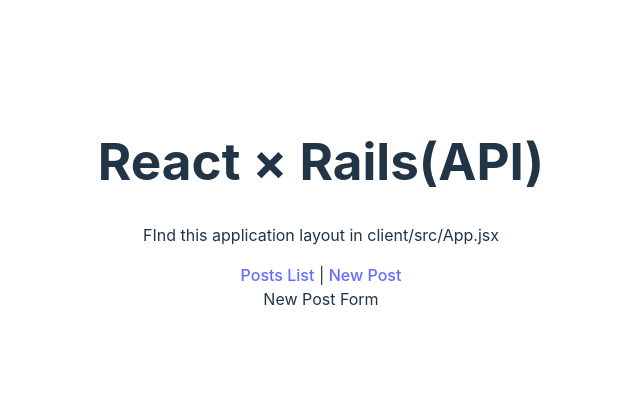
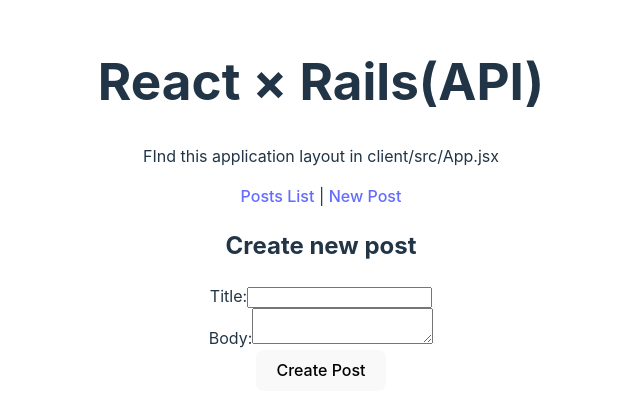
Before and after one commit to okuyama-code/spa-youtube-react, a React (Vite) app: page /new in a window 1280 px wide. Shown: the part 195-610 px from the top of the page, without its empty margins (319-959 px from the left). Built offline with nearby package versions, Linux system fonts and the light colour scheme.

Commit message:
link title

```diff
--- a/src/components/AppRoutes.jsx
+++ b/src/components/AppRoutes.jsx
@@ -2,13 +2,14 @@
 import { PostsLists } from '../features/posts/PostsLists'
 import { Route, Routes } from 'react-router-dom'
 import { PostDetails } from '../features/posts/PostDetails'
+import { NewPostForm } from '../features/posts/NewPostForm'
 
 export const AppRoutes = () => {
   return (
     <Routes>
       <Route path='/' element={<PostsLists />} />
       <Route path='/posts/:id' element={<PostDetails />} />
-      <Route path='/new' element={ <div>New Post Form</div>} />
+      <Route path='/new' element={<NewPostForm />} />
     </Routes>
   )
 }
--- /dev/null
+++ b/src/features/posts/NewPostForm.jsx
@@ -0,0 +1,61 @@
+import React, { useState } from 'react'
+import { useNavigate } from 'react-router-dom';
+import { POSTS_API_URL } from '../../constants';
+
+export const NewPostForm = () => {
+  const [title, setTitle] = useState("");
+  const [body, setBody] = useState("");
+  const navigate = useNavigate();
+
+  const handleSubmit = async (e) => {
+    e.preventDefault();
+
+    const postData = { title, body };
+
+    const response = await fetch(`${POSTS_API_URL}`, {
+      method: "POST",
+      headers: {
+        "Content-Type": "application/json",
+      },
+      body: JSON.stringify(postData),
+    });
+
+    if (response.ok) {
+      const { id } = await response.json();
+      // console.log(id);
+      navigate(`/posts/${id}`);
+    } else {
+      console.log("エラーがあります")
+    }
+  }
+
+  return (
+    <div>
+      <h2>Create new post</h2>
+      <form onSubmit={handleSubmit}>
+        <div>
+          <label htmlFor="titleInput">Title:</label>
+          <input
+          id='titleInput'
+            type="text"
+            value={title}
+            onChange={(e) => setTitle(e.target.value)}
+            required
+          />
+        </div>
+        <div>
+          <label htmlFor="bodyInput">Body:</label>
+          <textarea
+             id="bodyInput"
+             value={body}
+             onChange={(e) => setBody(e.target.value)}
+             required
+          />
+        </div>
+        <div>
+          <button type='submit'>Create Post</button>
+        </div>
+      </form>
+    </div>
+  )
+}
--- a/src/features/posts/PostsLists.jsx
+++ b/src/features/posts/PostsLists.jsx
@@ -1,5 +1,6 @@
 import React, { useEffect, useState } from 'react'
 import { POSTS_API_URL } from '../../constants'
+import { Link } from 'react-router-dom';
 
 export const PostsLists = () => {
   const [posts, setPosts] = useState([]);
@@ -37,7 +38,11 @@
           key={post.id}
           className='post-container'
         >
-          <h2>{post.title}</h2>
+          <h2>
+            <Link to={`/posts/${post.id}`} className="post-title">
+              {post.title}
+            </Link>
+          </h2>
           <p>{post.body}</p>
         </div>
       ))}
```
